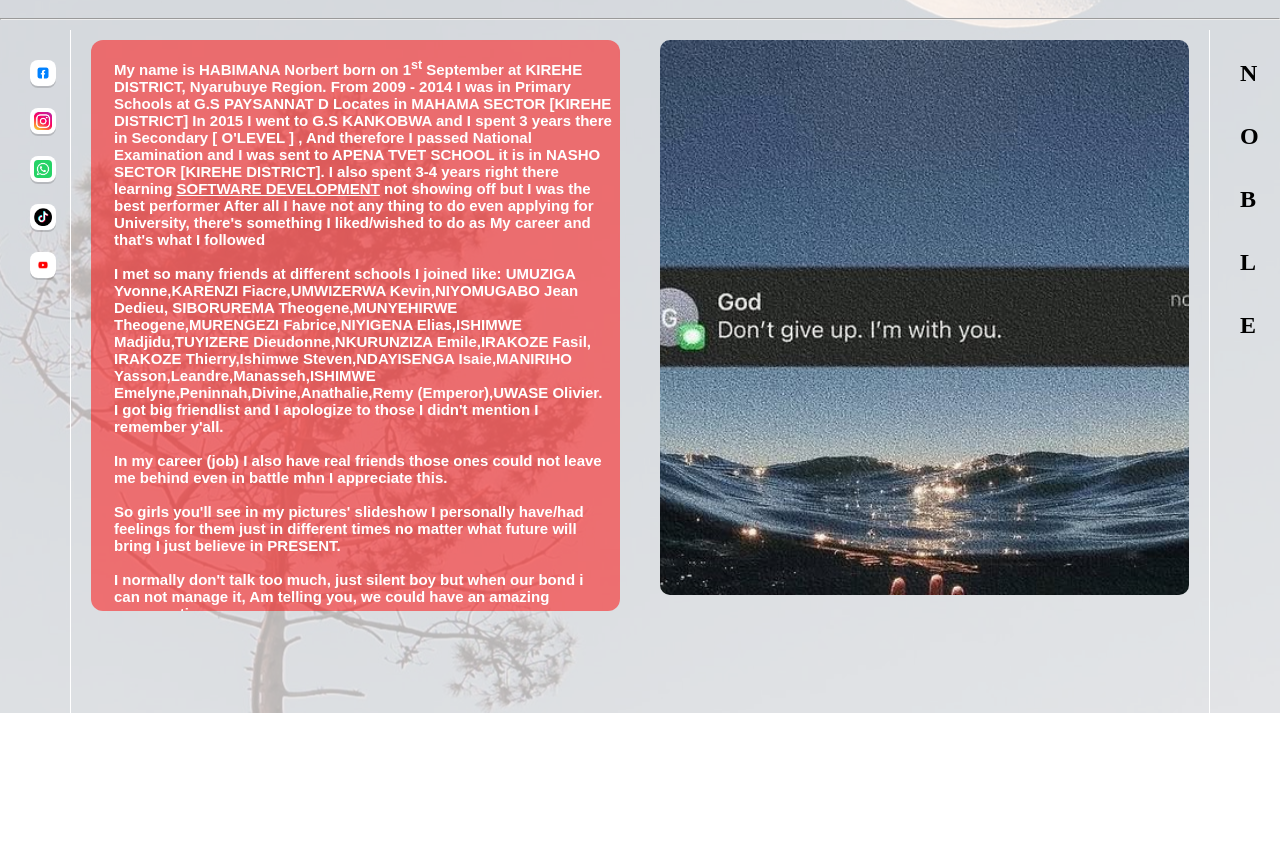
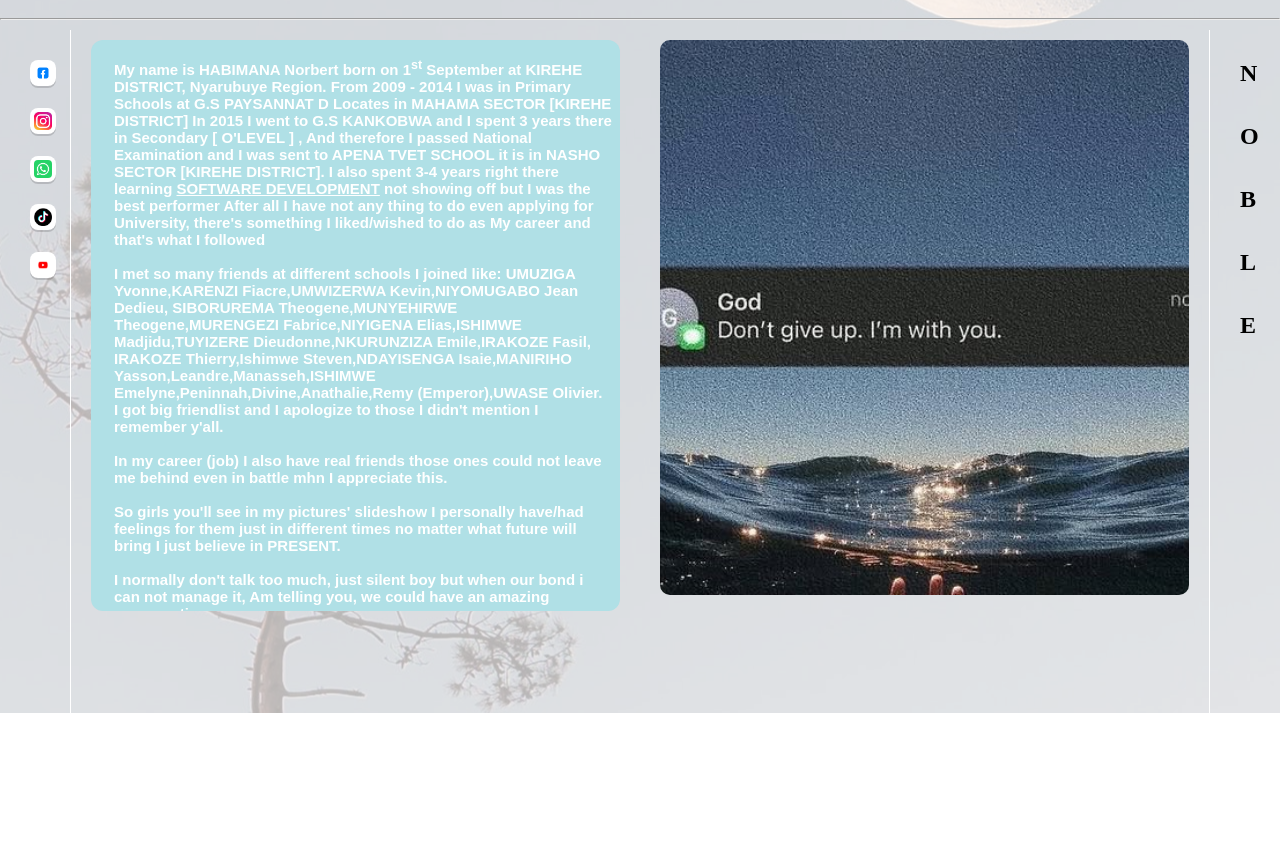
Before and after one commit to uwamahoroaline2018-sudo/Norbert, a PHP site: page /home.php in a window 1280 px wide. Shown: the part 191-1042 px from the top of the page. Run offline with PHP 8.4, Linux system fonts and the light colour scheme.

Commit message:
Update stile.css

```diff
--- a/stile.css
+++ b/stile.css
@@ -431,7 +431,7 @@ li
 	max-width: 900px;
 	height: 555px;
 	overflow-y: auto;
-	background: #FF000080;
+	background: #B0E0E6;
 	border-radius: 12px;
 	padding: 8px;
 
```
